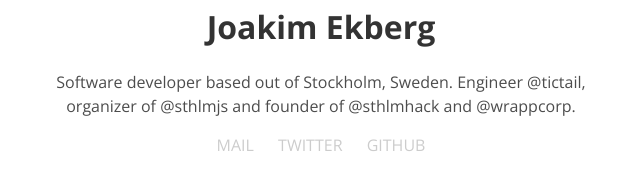
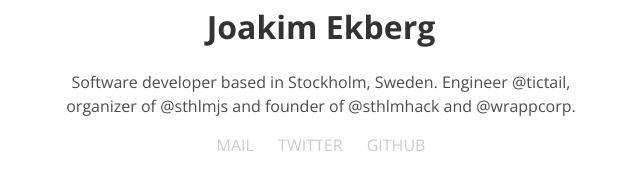
Before and after one commit to kalasjocke/kalasjocke.github.io, a website: page index.html in a window 1280 px wide. Shown: the part 400-590 px from the top of the page, 319-959 px from the left. Drawn offline with nearby package versions, Linux system fonts and the light colour scheme.

Commit message:
Fix typo

```diff
--- a/index.html
+++ b/index.html
@@ -12,7 +12,7 @@
     <div class="card">
       <img src="images/me.jpg" alt="me"/>
       <h1>Joakim Ekberg</h1>
-      <p>Software developer based out of Stockholm, Sweden. Engineer <a href="http://www.tictail.com">@tictail</a>, organizer of <a href="http://www.meetup.com/sthlm-js/">@sthlmjs</a> and founder of <a href="http://www.sthlmstartuphack.com">@sthlmhack</a> and <a href="https://www.wrapp.com/">@wrappcorp</a>.</p>
+      <p>Software developer based in Stockholm, Sweden. Engineer <a href="http://www.tictail.com">@tictail</a>, organizer of <a href="http://www.meetup.com/sthlm-js/">@sthlmjs</a> and founder of <a href="http://www.sthlmstartuphack.com">@sthlmhack</a> and <a href="https://www.wrapp.com/">@wrappcorp</a>.</p>
       <div class="contact">
         <a href="mailto:jocke.ekberg@gmail.com">Mail</a>
         <a href="https://twitter.com/kalasjocke">Twitter</a>
```
